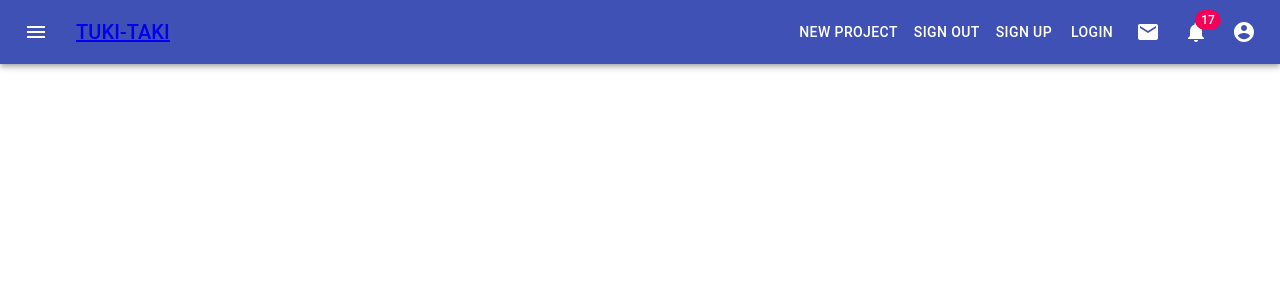
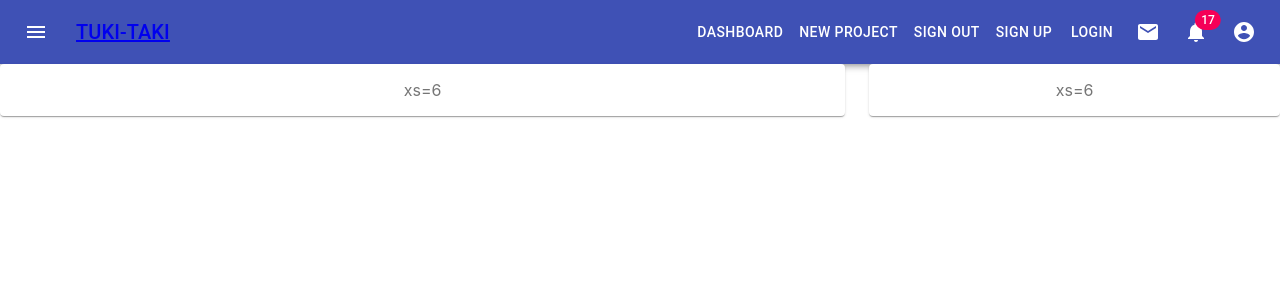
Before and after one commit to sarjis-abdullah/react-tuki-taki, a React (Create React App) app: page /dashboard in a window 1280 px wide. Shown: the top 300 px of the page. Built offline with nearby package versions, Linux system fonts and the light colour scheme.

Commit message:
dashboard

```diff
--- a/src/App.js
+++ b/src/App.js
@@ -1,11 +1,15 @@
 import React from 'react';
 import Navbar from './components/landingPage/Navbar'
-import { BrowserRouter } from 'react-router-dom'
+import { BrowserRouter, Switch, Route } from 'react-router-dom'
+import dashboard from './views/dashboard'
 function App() {
   return (
     <BrowserRouter>
       <div className="App">
         <Navbar />
+        <Switch>
+          <Route path="/dashboard" component={dashboard}></Route>
+        </Switch>
       </div>
     </BrowserRouter>
   );
--- a/src/components/landingPage/Navbar.js
+++ b/src/components/landingPage/Navbar.js
@@ -9,12 +9,12 @@ import Badge from '@material-ui/core/Badge';
 import MenuItem from '@material-ui/core/MenuItem';
 import Menu from '@material-ui/core/Menu';
 import MenuIcon from '@material-ui/icons/Menu';
-import SearchIcon from '@material-ui/icons/Search';
 import AccountCircle from '@material-ui/icons/AccountCircle';
 import MailIcon from '@material-ui/icons/Mail';
 import NotificationsIcon from '@material-ui/icons/Notifications';
+import { Button } from '@material-ui/core';
 import MoreIcon from '@material-ui/icons/MoreVert';
-import { Link } from 'react-router-dom'
+import { Link, NavLink } from 'react-router-dom'
 import SignInLinks from './SignInLinks'
 import SignOutLinks from './SignOutLinks'
 const useStyles = makeStyles((theme) => ({
@@ -176,12 +176,19 @@ export default function PrimarySearchAppBar() {
                         <MenuIcon />
                     </IconButton>
                     <Typography className={classes.title} variant="h6" noWrap>
-                        <Link to="/" className="bg-black">TUKI-TAKI</Link>
+                        <Link to="/" className="">TUKI-TAKI</Link>
                     </Typography>
 
                     <div className={classes.grow} />
-                    <SignInLinks/>
-                    <SignOutLinks/>
+                    <NavLink to="dashboard">
+                        <Button color="inherit">
+                            <span style={{color: 'white'}}>
+                            Dashboard
+                            </span>
+                        </Button>
+                    </NavLink>
+                    <SignInLinks />
+                    <SignOutLinks />
                     <div className={classes.sectionDesktop}>
                         <IconButton href="/" aria-label="show 4 new mails" color="inherit">
                             <MailIcon />
@@ -217,6 +224,6 @@ export default function PrimarySearchAppBar() {
             </AppBar>
             {renderMobileMenu}
             {renderMenu}
-        </div>
+        </div >
     );
 }
--- /dev/null
+++ b/src/views/dashboard.js
@@ -0,0 +1,32 @@
+import React from 'react';
+import { makeStyles } from '@material-ui/core/styles';
+import Paper from '@material-ui/core/Paper';
+import Grid from '@material-ui/core/Grid';
+
+const useStyles = makeStyles((theme) => ({
+  root: {
+    flexGrow: 1,
+  },
+  paper: {
+    padding: theme.spacing(2),
+    textAlign: 'center',
+    color: theme.palette.text.secondary,
+  },
+}));
+
+export default function CenteredGrid() {
+  const classes = useStyles();
+
+  return (
+    <div className={classes.root}>
+      <Grid container spacing={3}>
+        <Grid item xs={8}>
+          <Paper className={classes.paper}>xs=6</Paper>
+        </Grid>
+        <Grid item xs={4}>
+          <Paper className={classes.paper}>xs=6</Paper>
+        </Grid>
+      </Grid>
+    </div>
+  );
+}
```
